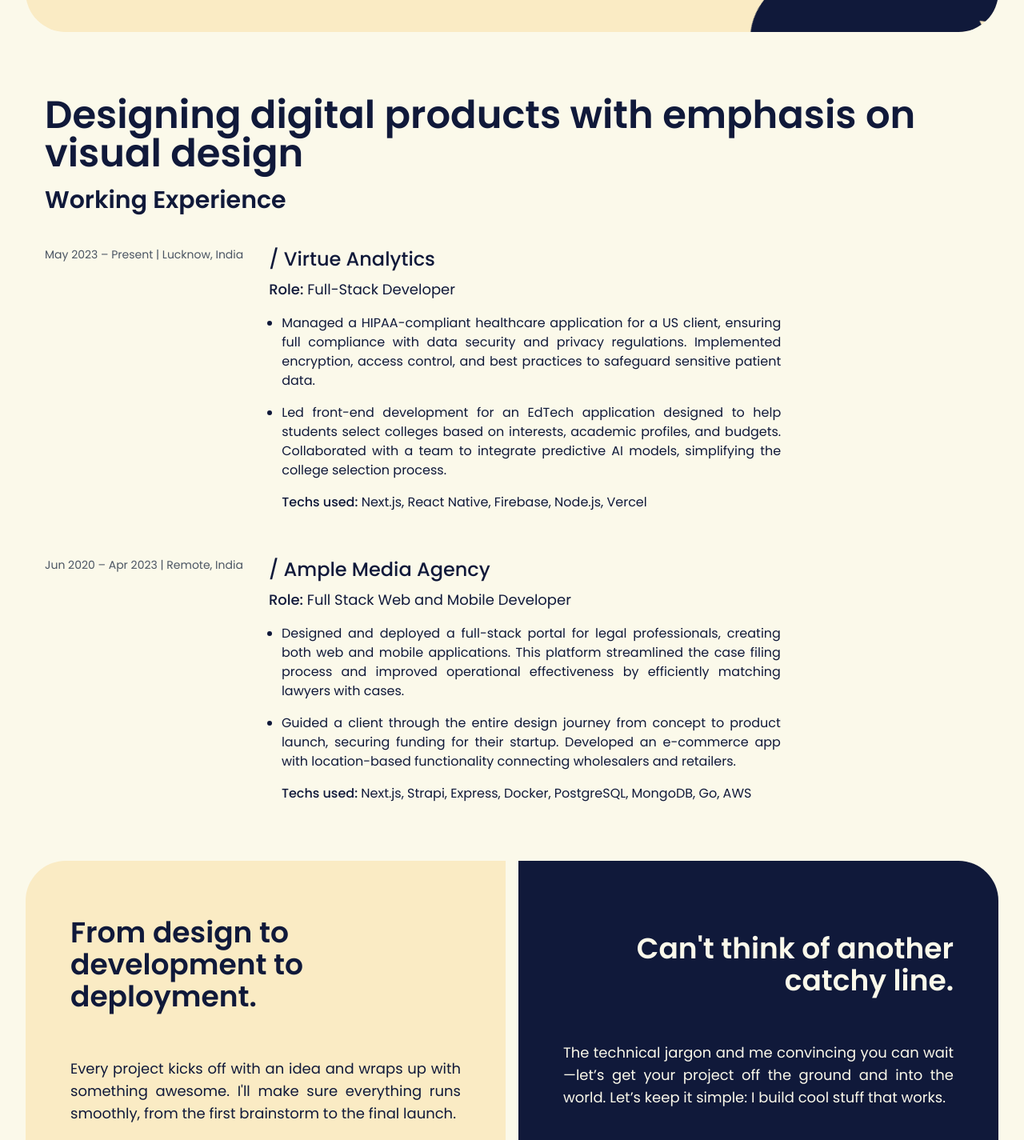
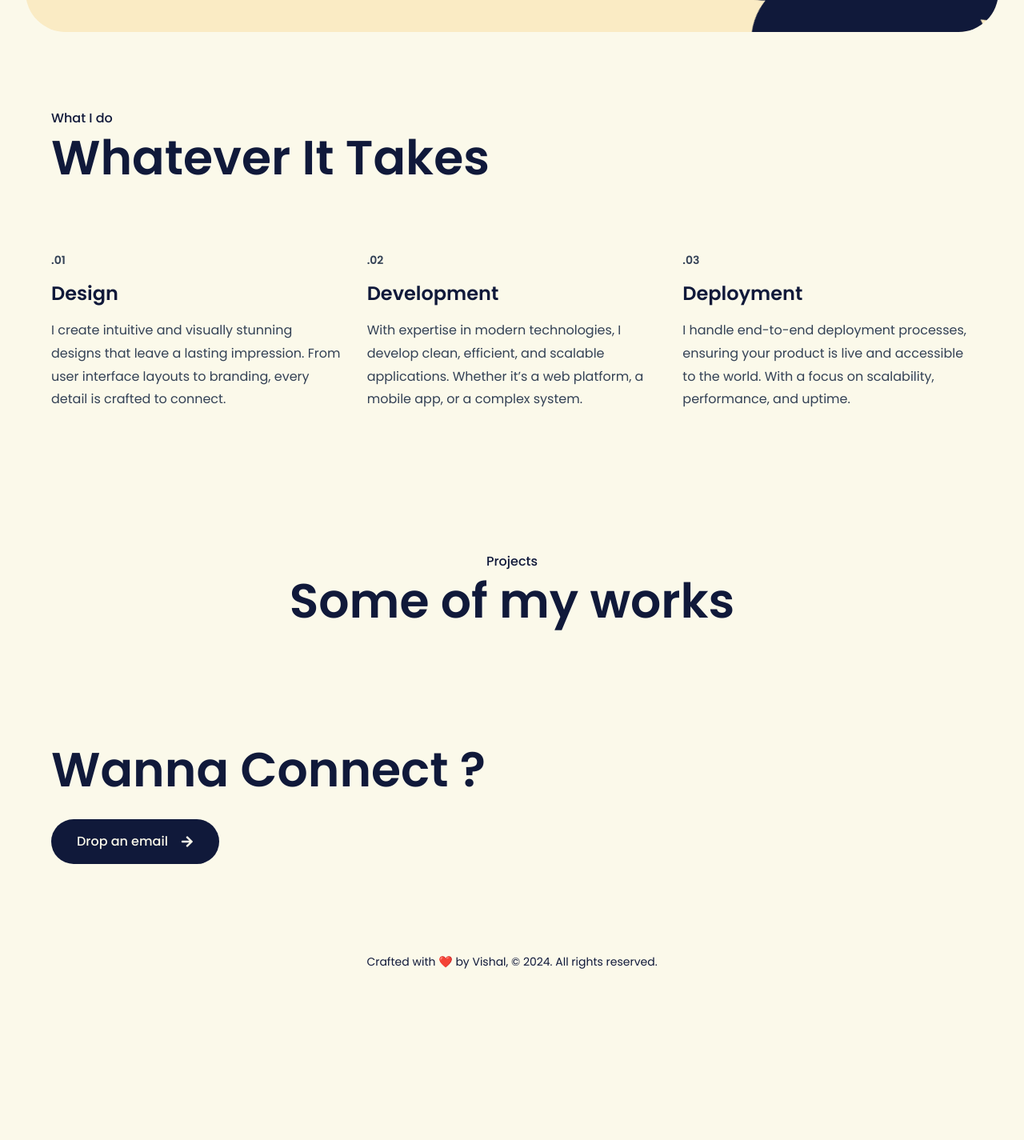
Before and after one commit to vishaaxl/vishaaxl, a Next.js app: page / in a window 1280 px wide. Shown: the part 780-2205 px from the top of the page at 80% size. After the commit the page ends 2000 px from the top, so only its background shows below. Built offline with nearby package versions, Linux system fonts and the light colour scheme.

Commit message:
added projects section

```diff
--- a/src/app/page.tsx
+++ b/src/app/page.tsx
@@ -1,55 +1,11 @@
 import Link from "next/link";
 import { FaArrowRight } from "react-icons/fa";
-
 import { PiFlowerFill } from "react-icons/pi";
-
-const config = {
-  headerLinks: [
-    { text: "Github", href: "https://github.com/vishaaxl" },
-    { text: "Resume", href: "https://flowcv.com/resume/g86v5tef43" },
-    { text: "Email", href: "mailto:vishaaxl@gmail.com" },
-  ],
-  heroText: "MakingCoolSh#t",
-  featureSection: {
-    title: "Here to make you look\ngood and win business.",
-    description:
-      "Websites that convert and apps that feel effortless. Clean, clear, and thoughtfully designed.",
-    ctaText: "Get in Touch",
-    ctaLink: "mailto:vishaaxl@gmail.com",
-  },
-  experience: [
-    {
-      company: "Virtue Analytics",
-      date: "May 2023 - present",
-      description:
-        "Websites that convert and apps that feel effortless. Clean, clear, and thoughtfully designed. Websites that convert and apps that feel effortless. Clean, clear, and thoughtfully designed.",
-    },
-    {
-      company: "Ample Media Agency",
-      date: "January 2020 - February 2023",
-      description:
-        "Websites that convert and apps that feel effortless. Clean, clear, and thoughtfully designed. Websites that convert and apps that feel effortless. Clean, clear, and thoughtfully designed.",
-    },
-  ],
-  finalSection: {
-    title: "Wanna Connect ?",
-    ctaText: "Drop an email",
-    ctaLink: "mailto:vishaaxl@gmail.com",
-  },
-  designSection: {
-    leftTitle: "From design to development\n to deployment.",
-    leftDescription:
-      "Every project kicks off with an idea and wraps up with something awesome. I'll make sure everything runs smoothly, from the first brainstorm to the final launch.",
-    rightTitle: "Can't think of another\n catchy line.",
-    rightDescription:
-      "The technical jargon and me convincing you can wait—let’s get your project off the ground and into the world. Let’s keep it simple: I build cool stuff that works.",
-  },
-};
 
 export default function Home() {
   return (
     <main className="container">
-      <div className="hero-text w-full font-bold text-8xl flex flex-col  justify-center min-h-[70vh] lg:min-h-[40vh] lg:flex-row lg:items-center lg:text-[112px] lg:whitespace-nowrap mt-10">
+      <div className="hero-text w-full font-bold text-8xl flex flex-col justify-center min-h-[70vh] lg:min-h-[40vh] lg:flex-row lg:items-center lg:text-[112px] lg:whitespace-nowrap mt-10">
         <span>Making</span>
         <span>Cool</span>
         <span>Sh#t</span>
@@ -59,131 +15,83 @@ export default function Home() {
       <div className="grid gap-4">
         <div className="rounded-[50px] p-8 lg:p-10 flex flex-col justify-start lg:justify-center gap-5 overflow-hidden w-full bg-accent-beige min-h-[100vh] lg:min-h-[50vh] relative">
           <h2 className="feature-title text-5xl lg:text-6xl font-semibold leading-tight">
-            {config.featureSection.title}
+            Here to make you look
+            <br />
+            good and win business.
           </h2>
           <p className="feature-description text-right lg:text-left text-2xl max-w-[600px]">
-            {config.featureSection.description}
+            Websites that convert and apps that feel effortless. Clean, clear,
+            and thoughtfully designed.
           </p>
           <a
-            href={config.featureSection.ctaLink}
+            href="mailto:vishaaxl@gmail.com"
             className="cta-button max-w-fit mt-4 font-medium py-4 px-8 rounded-full bg-foreground text-background flex items-center gap-4"
           >
-            {config.featureSection.ctaText} <FaArrowRight className="float" />
+            Get in Touch <FaArrowRight className="float" />
           </a>
           <PiFlowerFill className="flower-icon text-accent-red absolute bottom-[-145px] right-[-100px] text-[500px] rotate" />
         </div>
 
-        {/* Additional Sections */}
-        <div className="grid lg:grid-cols-2 gap-4">
-          <div className="lg:col-span-2 pt-16 min-h-[40vh] flex lg:px-6 flex-col gap-10 justify-start relative">
+        <div className="px-8 py-20">
+          <span className="font-medium">What I do</span>
+          <h2 className="feature-title text-6xl font-semibold leading-tight">
+            Whatever It Takes
+          </h2>
+          <div className="grid lg:grid-cols-3 gap-8 pt-20">
             <div>
-              <h2 className="text-4xl lg:text-5xl font-semibold leading-tight">
-                Designing digital products with emphasis on visual design
-              </h2>
-              <span className="text-xl lg:text-3xl font-semibold block mt-4">
-                Working Experience
+              <span className="font-semibold block mb-4 text-slate-700 text-sm">
+                .01
               </span>
+              <h4 className="font-semibold text-2xl pb-4">Design</h4>
+              <p className="leading-[1.8] text-slate-700">
+                I create intuitive and visually stunning designs that leave a
+                lasting impression. From user interface layouts to branding,
+                every detail is crafted to connect.
+              </p>
             </div>
-
-            <div className="[&>*]:mb-10">
-              <div className="flex flex-col lg:flex-row lg:gap-8 gap-2">
-                <div className="text-xs lg:text-sm text-gray-600">
-                  May 2023 – Present | Lucknow, India
+            <div>
+              <span className="font-semibold block mb-4 text-slate-700 text-sm">
+                .02
+              </span>
+              <h4 className="font-semibold text-2xl pb-4">Development</h4>
+              <p className="leading-[1.8] text-slate-700">
+                With expertise in modern technologies, I develop clean,
+                efficient, and scalable applications. Whether it’s a web
+                platform, a mobile app, or a complex system.
+              </p>
             </div>
-                <div className="lg:max-w-[40rem]">
-                  <h2 className="font-medium text-xl lg:text-2xl">
-                    / Virtue Analytics
-                  </h2>
-                  <p className="mt-2 lg:text-lg text-sm">
-                    <span className="font-medium">Role:</span> Full-Stack
-                    Developer
+            <div>
+              <span className="font-semibold block mb-4 text-slate-700 text-sm">
+                .03
+              </span>
+              <h4 className="font-semibold text-2xl pb-4">Deployment</h4>
+              <p className="leading-[1.8] text-slate-700">
+                I handle end-to-end deployment processes, ensuring your product
+                is live and accessible to the world. With a focus on
+                scalability, performance, and uptime.
               </p>
-
-                  <ul className="[&>*]:mb-4 mt-4 list-disc text-sm lg:text-base pl-4">
-                    <li className="text-justify">
-                      Managed a HIPAA-compliant healthcare application for a US
-                      client, ensuring full compliance with data security and
-                      privacy regulations. Implemented encryption, access
-                      control, and best practices to safeguard sensitive patient
-                      data.
-                    </li>
-                    <li className="text-justify">
-                      Led front-end development for an EdTech application
-                      designed to help students select colleges based on
-                      interests, academic profiles, and budgets. Collaborated
-                      with a team to integrate predictive AI models, simplifying
-                      the college selection process.
-                    </li>
-                    <li className="list-none">
-                      <span className="font-medium">Techs used:</span> Next.js,
-                      React Native, Firebase, Node.js, Vercel
-                    </li>
-                  </ul>
-                </div>
-              </div>
-              <div className="flex flex-col lg:flex-row lg:gap-8 gap-2">
-                <div className="text-xs lg:text-sm text-gray-600">
-                  Jun 2020 – Apr 2023 | Remote, India
-                </div>
-                <div className="lg:max-w-[40rem]">
-                  <h2 className="font-medium text-xl lg:text-2xl">
-                    / Ample Media Agency
-                  </h2>
-                  <p className="mt-2 lg:text-lg text-sm">
-                    <span className="font-medium">Role:</span> Full Stack Web
-                    and Mobile Developer
-                  </p>
-                  <ul className="[&>*]:mb-4 mt-4 list-disc text-sm lg:text-base pl-4">
-                    <li className="text-justify">
-                      Designed and deployed a full-stack portal for legal
-                      professionals, creating both web and mobile applications.
-                      This platform streamlined the case filing process and
-                      improved operational effectiveness by efficiently matching
-                      lawyers with cases.
-                    </li>
-                    <li className="text-justify">
-                      Guided a client through the entire design journey from
-                      concept to product launch, securing funding for their
-                      startup. Developed an e-commerce app with location-based
-                      functionality connecting wholesalers and retailers.
-                    </li>
-                    <li className="list-none">
-                      <span className="font-medium">Techs used:</span> Next.js,
-                      Strapi, Express, Docker, PostgreSQL, MongoDB, Go, AWS
-                    </li>
-                  </ul>
-                </div>
             </div>
           </div>
         </div>
 
-          <div className="rounded-l-[50px] bg-accent-beige min-h-[50vh] lg:min-h-[50vh] flex px-14 flex-col gap-14 justify-center">
-            <h2 className="feature-title max-w-[90%] text-3xl lg:text-4xl font-semibold leading-tight">
-              {config.designSection.leftTitle}
+        <div className="px-8 py-20">
+          <div className="text-center">
+            <span className="font-medium">Projects</span>
+            <h2 className="feature-title text-6xl font-semibold leading-tight">
+              Some of my works
             </h2>
-            <p className="lg:text-lg text-justify">
-              {config.designSection.leftDescription}
-            </p>
-          </div>
-          <div className="rounded-r-[50px] bg-foreground text-background min-h-[50vh] lg:min-h-[50vh] flex px-14 flex-col gap-14 justify-center">
-            <h2 className="feature-title max-w-[90%] ml-auto text-3xl lg:text-4xl font-semibold leading-tight text-right">
-              {config.designSection.rightTitle}
-            </h2>
-            <p className="lg:text-lg text-justify">
-              {config.designSection.rightDescription}
-            </p>
           </div>
         </div>
 
-        <div className="py-10 flex px-6 flex-col gap-2 justify-center pb-24">
+        <div className="py-10 flex px-8 flex-col gap-2 justify-center pb-24">
           <h2 className="feature-title text-6xl font-semibold leading-tight">
-            {config.finalSection.title}
+            Wanna Connect ?
           </h2>
           <a
-            href={config.finalSection.ctaLink}
+            href="mailto:vishaaxl@gmail.com"
             className="cta-button max-w-fit mt-4 font-medium py-4 px-8 rounded-full bg-foreground text-background flex items-center gap-4"
           >
-            {config.finalSection.ctaText} <FaArrowRight className="float" />
+            Drop an email <FaArrowRight className="float" />
           </a>
         </div>
 
--- a/src/components/Menu.tsx
+++ b/src/components/Menu.tsx
@@ -7,9 +7,10 @@ const headerLinks = [
   { text: "Resume", href: "https://flowcv.com/resume/g86v5tef43" },
   { text: "Email", href: "mailto:vishaaxl@gmail.com" },
 ];
+
 export default function Menu({}: MenuProps) {
   return (
-    <div className="bg-white md:bg-transparent">
+    <div className="">
       <div className="container">
         <ul className="py-4 md:py-4 font-medium flex md:gap-8 gap-4 capitalize text-base md:text-lg justify-end">
           <li>
```
Lines whose indentation alone changed are shown as unchanged.
